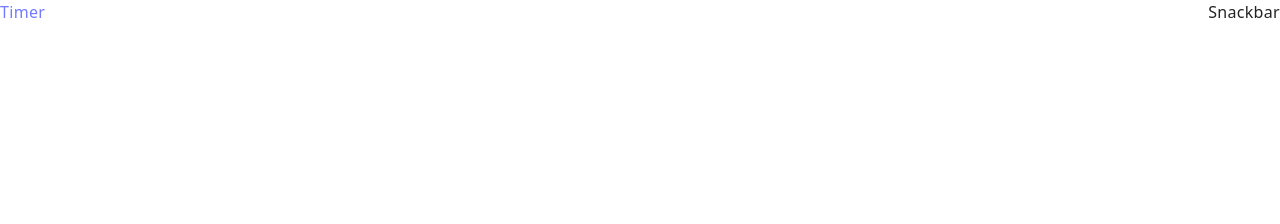
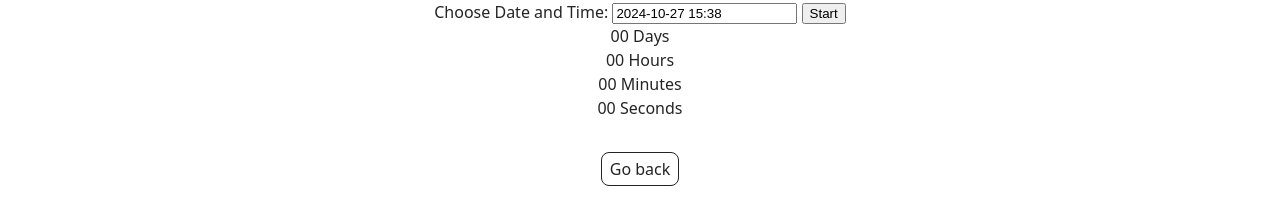
Before and after one commit to Mariya22M/goit-js-hw-10, a website built with Vite: page src/1-timer.html in a window 1280 px wide. Built offline with nearby package versions, Linux system fonts and the light colour scheme.

```diff
--- a/src/1-timer.html
+++ b/src/1-timer.html
@@ -3,25 +3,47 @@
 
 <head>
   <meta charset="UTF-8" />
-  <link rel="icon" type="image/svg+xml" href="/favicon.svg" />
+  <meta http-equiv="X-UA-Compatible" content="IE=edge" />
   <meta name="viewport" content="width=device-width, initial-scale=1.0" />
-  <title>JS Homework 10</title>
+  <title>Page 2</title>
   <link rel="stylesheet" href="./css/styles.css" />
 </head>
 
 <body>
+  <main>
+    <div class="container">
 
-  <main>
+      <label for="datetime-picker">Choose Date and Time:</label>
+      <input type="text" id="datetime-picker" title="Select date and time" placeholder="Select date and time" />
 
-    <ul class="nav title">
-      <li class="nav-item">
-        <a href="./1-timer.html" class="nav-link link">Timer</a>
-      </li>
-      <li class="nav-item">
-        <a href="./2-snackbar.html" class="nav-link link">Snackbar</a>
-      </li>
-    </ul>
+      <button type="button" data-start>Start</button>
+
+      <div class="timer">
+        <div class="field">
+          <span class="value" data-days>00</span>
+          <span class="label">Days</span>
+        </div>
+        <div class="field">
+          <span class="value" data-hours>00</span>
+          <span class="label">Hours</span>
+        </div>
+        <div class="field">
+          <span class="value" data-minutes>00</span>
+          <span class="label">Minutes</span>
+        </div>
+        <div class="field">
+          <span class="value" data-seconds>00</span>
+          <span class="label">Seconds</span>
+        </div>
+      </div>
+
+
+      <load src="./partials/back-link.html" />
+    </div>
   </main>
+
+
+  <script type="module" src="./js/1-timer.js"></script>
 
 </body>
 
```
